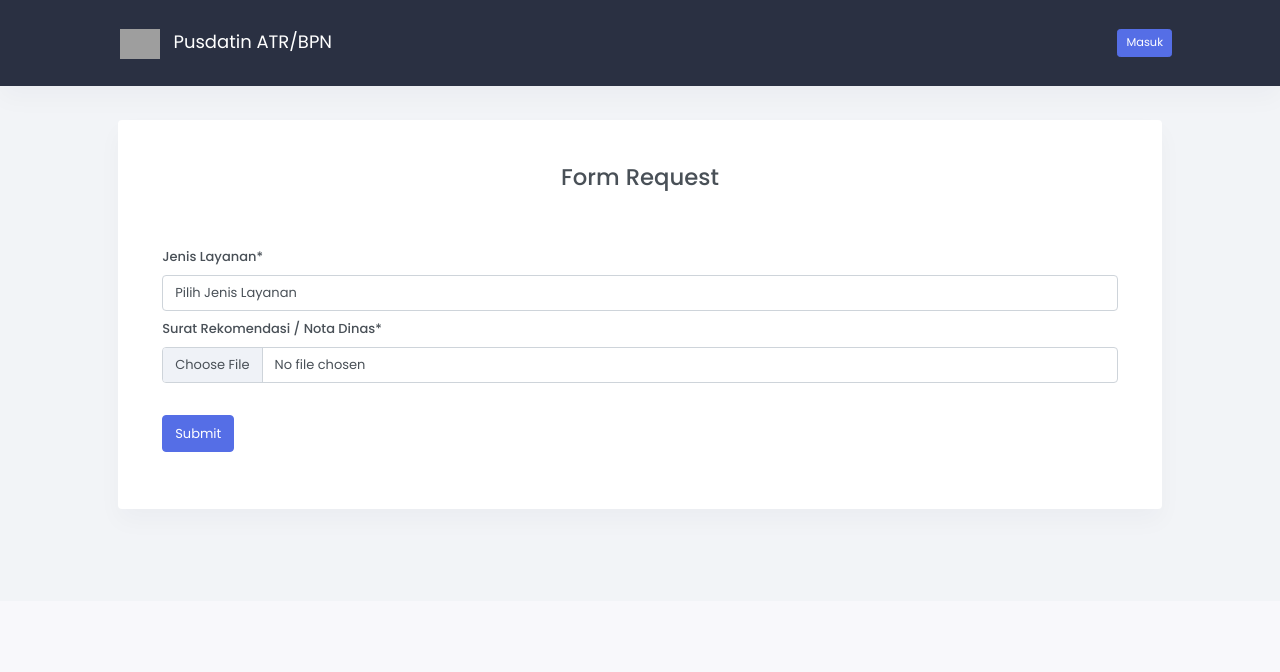
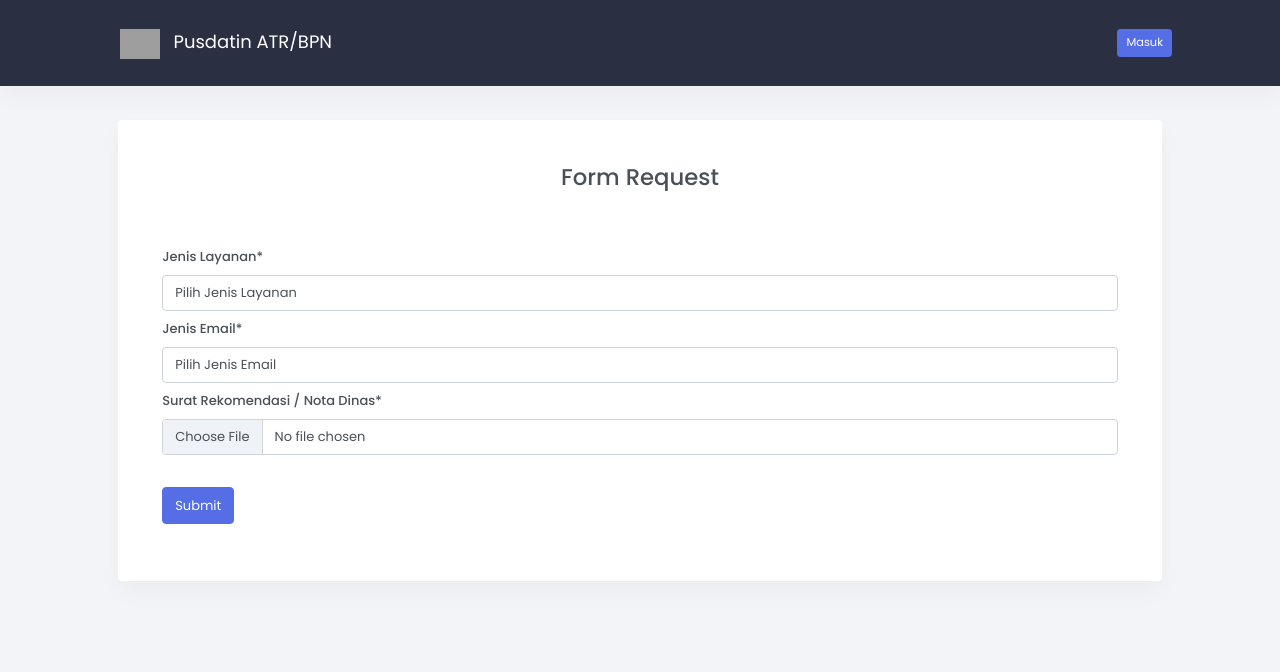
Before and after one commit to imamnurhidayat7/permintaan, a Laravel app: template resources/views/request/add_email.blade.php in a window 1280 px wide. Shown: the top 672 px of the page. Run offline with Laravel 8, Linux system fonts and the light colour scheme; the template is opened without the code that fills it, so the values that code supplies are empty; grey boxes are pictures that could not be loaded.

Commit message:
add email kedinasan

```diff
--- a/app/Models/RequestEmail.php
+++ b/app/Models/RequestEmail.php
@@ -13,7 +13,8 @@ class RequestEmail extends Model
     protected $fillable = [
         'id_request',
         'jenis',
-        'nota_dinas'
+        'nota_dinas',
+        'jenis_email'
     ];
 
     public function request()
--- a/resources/views/request/add_email.blade.php
+++ b/resources/views/request/add_email.blade.php
@@ -23,11 +23,28 @@
                                 <option value="Penonaktifan Email">Penonaktifan Email</option>
                             </select>
                         </div>
+                        <div class="col-md-12 mb-2">
+                            <label for="">Jenis Email*</label>
+                            <select name="jenis_email" id="jenis_email" class="form-control" required>
+                                <option value="">Pilih Jenis Email</option>
+                                <option value="Email Pegawai">Email Pegawai</option>
+                                <option value="Email Kedinasan">Email Kedinasan</option>
+                            </select>
+                        </div>
                         <div id="pendaftaran">
+                            <div id="pegawai">
+                                <div class="col-md-12 mb-2">
+                                    <label for="">NIP (Jika lebih dari 1 pisahkan dengan koma tanpa spasi)*</label>
+                                    <input type="text" name="nip" class="form-control" required>
+                                </div>
+                            </div>
+                            <div id="kedinasan">
                             <div class="col-md-12 mb-2">
-                                <label for="">NIP (Jika lebih dari 1 pisahkan dengan koma tanpa spasi)*</label>
-                                <input type="text" name="nip" class="form-control" required>
+                                <label for="">Email yang diinginkan*</label>
+                                <input type="email" name="email" class="form-control" required>
                             </div>
+                            </div>
+
                         </div>
                         <div id="reset">
                             <div class="col-md-12 mb-2">
@@ -53,23 +70,54 @@
     <script>
         $('#pendaftaran').hide();
         $('#reset').hide();
-        $('#hapus').hide();
-        $('#suspend').hide();
+        $('#pegawai').hide();
+        $('#kedinasan').hide();
 
+        $('#jenis_email').on('change', function(){
+            var type = $('#type').val();
+            $('#reset').hide().find(':input').prop('disabled', true);
+            if(type == ''){
+                alert('Pilih Jenis Layanan terlebih dahulu');
+                $(this).val('');
+                $('#pendaftaran').hide().find(':input').prop('disabled', true);
+                $('#pegawai').hide().find(':input').prop('disabled', true);
+                $('#kedinasan').hide().find(':input').prop('disabled', true);
+            }
+            else if(type == 'Pendaftaran Email Baru') {
+                var jenis_email = $(this).val();
+
+                if(jenis_email == 'Email Pegawai'){
+                    $('#pegawai').show().find(':input').prop('disabled', false);
+                    $('#kedinasan').hide().find(':input').prop('disabled', true);
+                }
+                else if(jenis_email == 'Email Kedinasan'){
+                    $('#kedinasan').show().find(':input').prop('disabled', false);
+                    $('#pegawai').hide().find(':input').prop('disabled', true);
+                }
+            }
+            else if(type == 'Penonaktifan Email'){
+                $('#reset').show().find(':input').prop('disabled', false);
+            }
+
+        });
         $('#type').on('change', function(){
-            var type = $(this).val();
+            var type = $('#type').val();
+            $('#jenis_email').val('');
 
             if(type == ''){
-                $('#pendaftaran').hide().find(':input').prop('readonly', true);
-                $('#reset').hide().find(':input').prop('readonly', true);
+                $('#jenis_email').val('');
+                $('#pendaftaran').hide().find(':input').prop('disabled', true);
+                $('#reset').hide().find(':input').prop('disabled', true);
+                $('#pegawai').hide().find(':input').prop('disabled', true);
+                $('#kedinasan').hide().find(':input').prop('disabled', true);
             }
             else if(type == 'Pendaftaran Email Baru'){
-                $('#pendaftaran').show().find(':input').prop('readonly', false);
-                $('#reset').hide().find(':input').prop('readonly', true);
+                $('#pendaftaran').show().find(':input').prop('disabled', false);
+                $('#reset').hide().find(':input').prop('disabled', true);
             }
             else{
-                $('#pendaftaran').hide().find(':input').prop('readonly', true);
-                $('#reset').show().find(':input').prop('readonly', false);
+                $('#pendaftaran').hide().find(':input').prop('disabled', true);
+                $('#reset').show().find(':input').prop('disabled', false);
             }
 
         });
```
Also changed, not shown: app/Http/Controllers/RequestController.php (+42 -24 lines), resources/views/request/form_email.blade.php (+26 -1 lines), database/migrations/2023_03_01_095426_add_columns_to_req_email.php (added).
